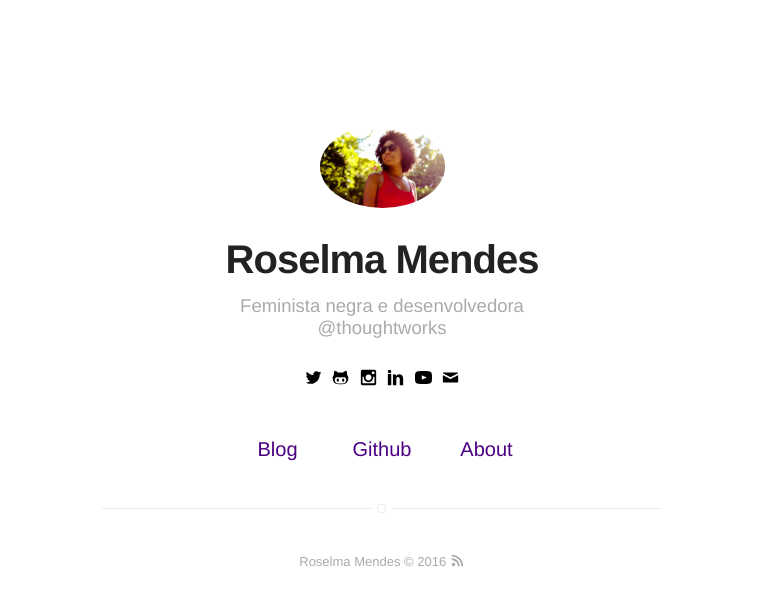
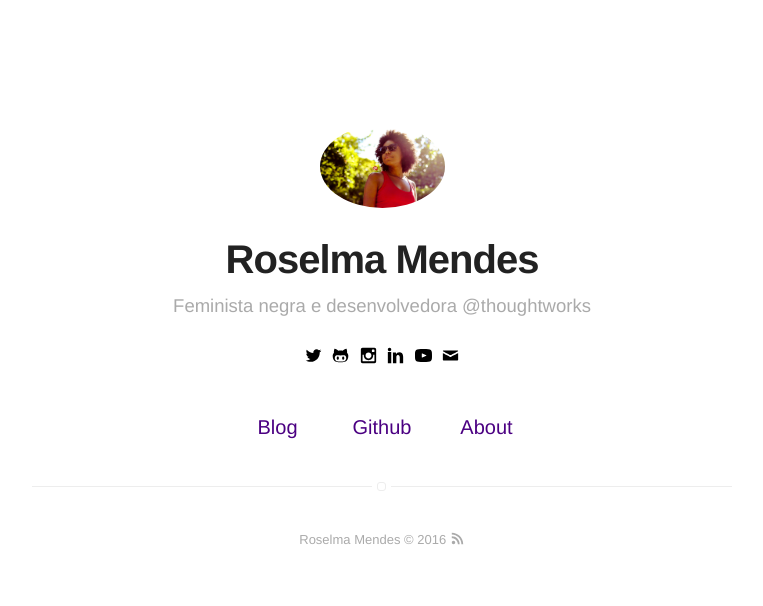
Before and after one commit to roselmamendes/roselmamendes.github.io, a Jekyll site: the page built from index.html, in a window 1280 px wide. Shown: the top 606 px of the page, without its empty margins (258-1021 px from the left). Built offline with Jekyll 4.4.1, drawn with Linux system fonts in a browser that asks for light colours.

Commit message:
Conserta a responsividade da parte dos posts.

```diff
--- a/_includes/main.css
+++ b/_includes/main.css
@@ -376,7 +376,7 @@
 }
 .site-wrapper {
   height: 100%;
-  max-width: 560px;
+  max-width: 700px;
   width: 96%;
   margin: 0 auto;
 }
--- a/_layouts/default.html
+++ b/_layouts/default.html
@@ -26,7 +26,7 @@
 
         {% if page.tag %}
              <div class="site-wrapper" style="margin-left: 270px;">
-              <div class="post" style="width: 700px;">
+              <div class="post">
         {% else %}
             <div class="site-wrapper">
             {% if page.title == "About" %}
```
